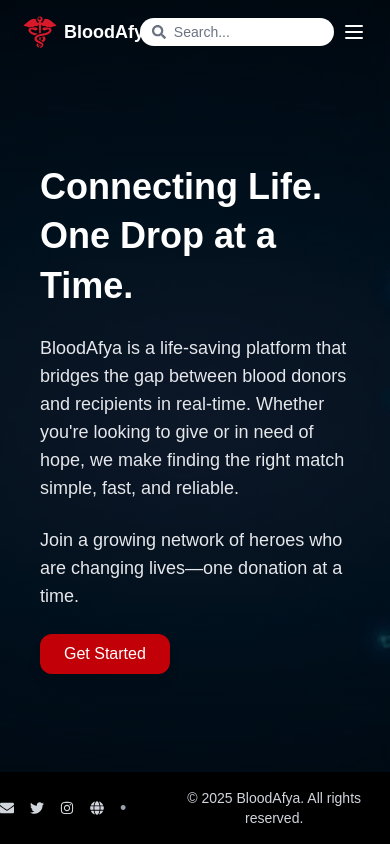
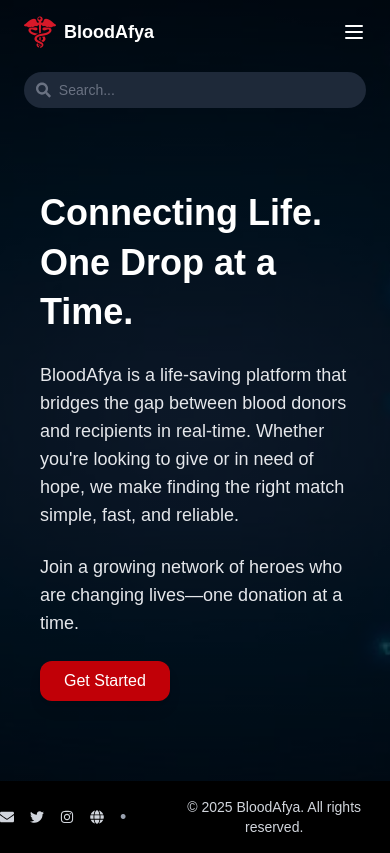
Before and after one commit to Lincoln-Madaraka/bloodafya, a Next.js app: page / in a window 390 px wide. Built offline with nearby package versions, Linux system fonts and the light colour scheme.

Commit message:
bloodafya

```diff
--- a/src/app/page.tsx
+++ b/src/app/page.tsx
@@ -60,31 +60,31 @@ export default function Home() {
       </div>
       </div>
       {/* Mobile Nav (hidden on medium+ screens) */}
-      <div className="flex md:hidden justify-between items-center w-full px-6 py-4">
+      <div className="flex md:hidden  justify-between items-center w-full px-6 py-4">
         {/* Logo */}
         <div className="flex items-center space-x-2">
           <img src="/blood-afya-icon.png" alt="BloodAfya Logo" className="w-8 h-8" />
           <h1 className="text-lg font-bold">BloodAfya</h1>
         </div>
 
-        {/* Search Bar */}
-        <div className="flex items-center flex-grow mx-2 bg-white bg-opacity-90 rounded-full px-3 py-1">
-          <FaSearch className="text-gray-500" />
-          <input
-            type="text"
-            placeholder="Search..."
-            className="ml-2 bg-transparent placeholder-gray-500 text-black w-full focus:outline-none text-sm"
-          />
-        </div>
-
-        {/* Hamburger icon */}
+      {/* Hamburger icon */}
         <button onClick={() => setMenuOpen(!menuOpen)} className="text-white focus:outline-none">
           <svg className="w-6 h-6" fill="none" stroke="currentColor" strokeWidth="2" viewBox="0 0 24 24">
             <path strokeLinecap="round" strokeLinejoin="round" d="M4 6h16M4 12h16M4 18h16" />
           </svg>
         </button>
       </div>
-
+            {/* Centered Mobile Search Bar - visible only on mobile */}
+      <div className="md:hidden px-6 mt-2">
+        <div className="flex items-center bg-gray-800 bg-opacity-90 rounded-full px-3 py-2 w-full">
+          <FaSearch className="text-gray-500" />
+          <input
+            type="text"
+            placeholder="Search..."
+            className="ml-2 bg-transparent placeholder-gray-500 text-white w-full focus:outline-none text-sm"
+          />
+        </div>
+      </div>
       {/* Dropdown menu, mobile only */}
       {menuOpen && (
         <div className="md:hidden bg-black bg-opacity-70 px-6 py-4 space-y-4 text-center">
```
